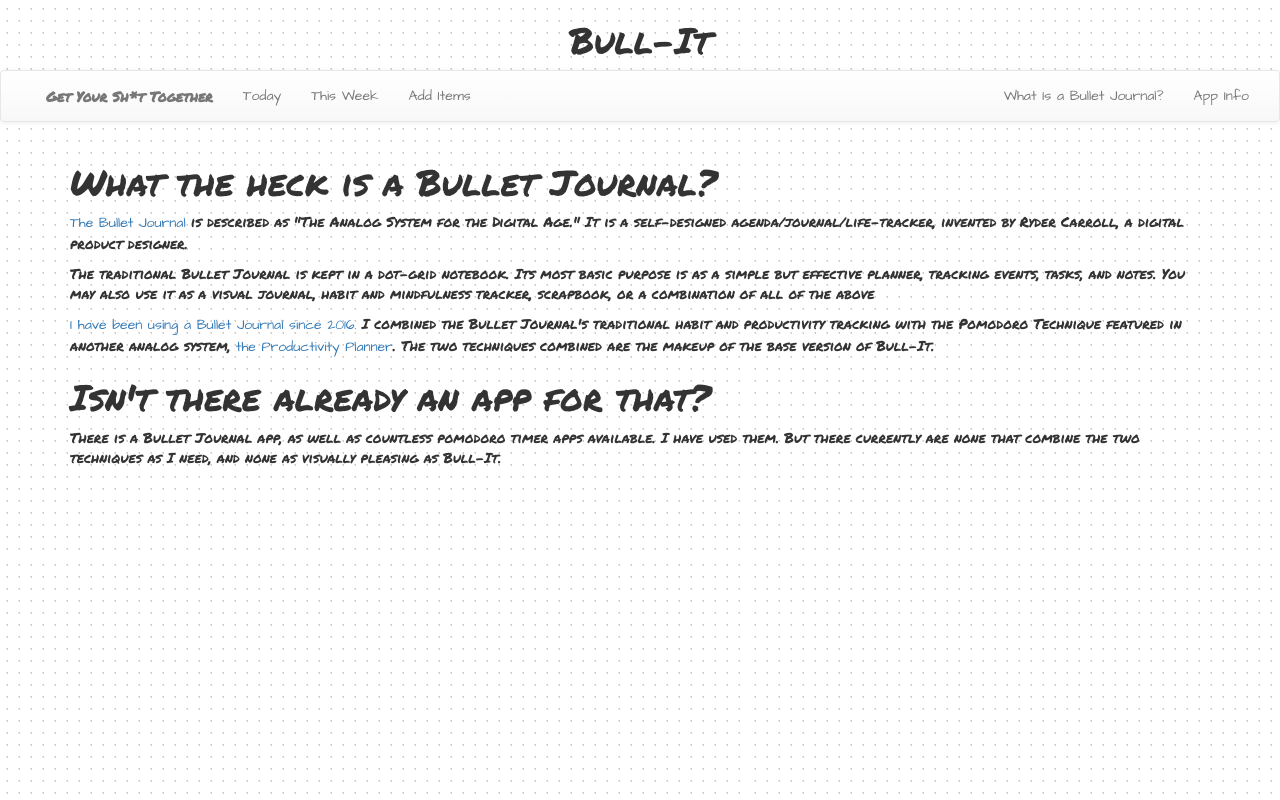
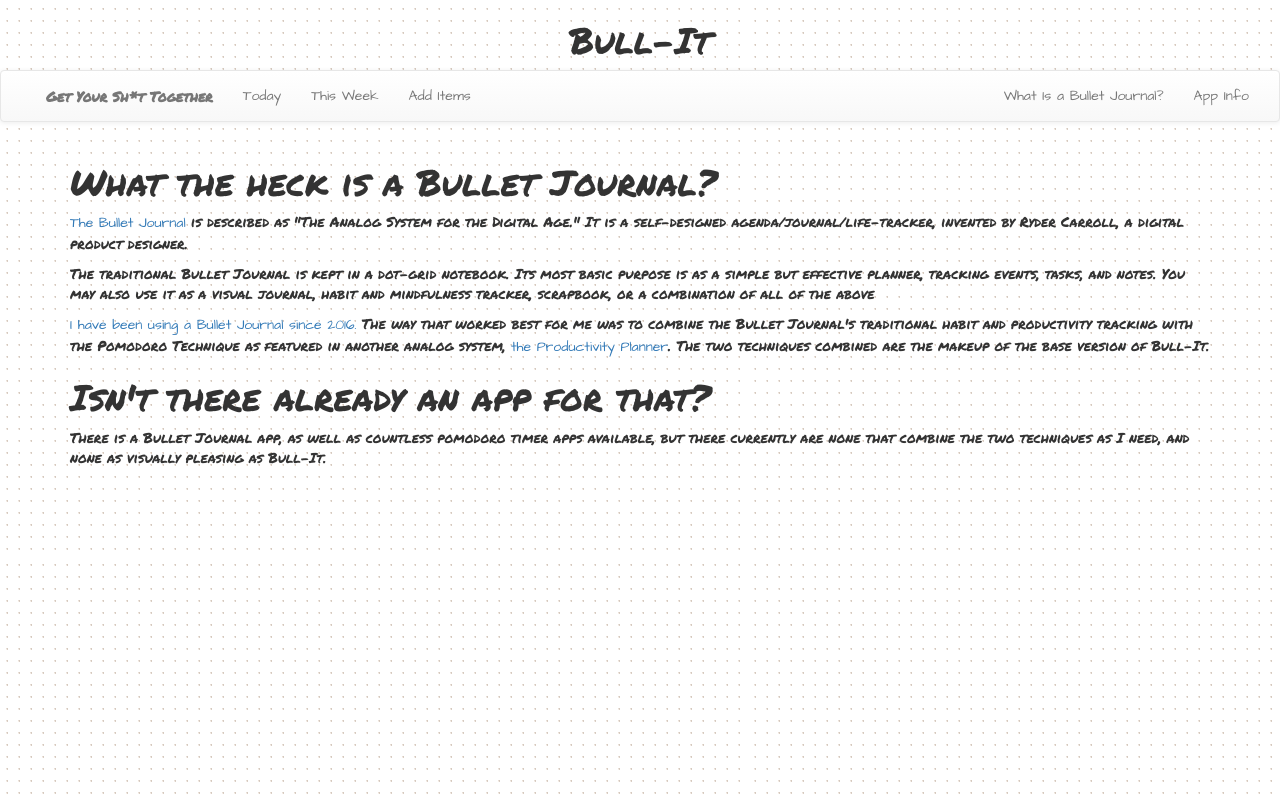
Before and after one commit to AliciaKay/Bull-It, a website: page public/index.html at #!/about in a window 1280 px wide. Drawn offline with Linux system fonts and the light colour scheme; a web font is replaced by a local one.

Commit message:
updated about and info views

```diff
--- a/public/views/about.html
+++ b/public/views/about.html
@@ -5,9 +5,9 @@
 
     <p>The traditional Bullet Journal is kept in a dot-grid notebook. Its most basic purpose is as a simple but effective planner, tracking events, tasks, and notes. You may also use it as a visual journal, habit and mindfulness tracker, scrapbook, or a combination of all of the above</p>
 
-    <p><a href="https://www.instagram.com/aliciaswordchoice/?hl=en" target="_blank">I have been using a Bullet Journal since 2016.</a> I combined the Bullet Journal's traditional habit and productivity tracking with the Pomodoro Technique featured in another analog system, <a href="https://www.intelligentchange.com/products/the-productivity-planner" target="_blank">the Productivity Planner</a>. The two techniques combined are the makeup of the base version of Bull-It.</p>
+    <p><a href="https://www.instagram.com/aliciaswordchoice/?hl=en" target="_blank">I have been using a Bullet Journal since 2016.</a> The way that worked best for me was to combine the Bullet Journal's traditional habit and productivity tracking with the Pomodoro Technique as featured in another analog system, <a href="https://www.intelligentchange.com/products/the-productivity-planner" target="_blank">the Productivity Planner</a>. The two techniques combined are the makeup of the base version of Bull-It.</p>
 
     <h1>Isn't there already an app for that?</h1>
 
-    <p>There is a Bullet Journal app, as well as countless pomodoro timer apps available. I have used them. But there currently are none that combine the two techniques as I need, and none as visually pleasing as Bull-It.</p>
+    <p>There is a Bullet Journal app, as well as countless pomodoro timer apps available, but there currently are none that combine the two techniques as I need, and none as visually pleasing as Bull-It.</p>
 </div>
```
